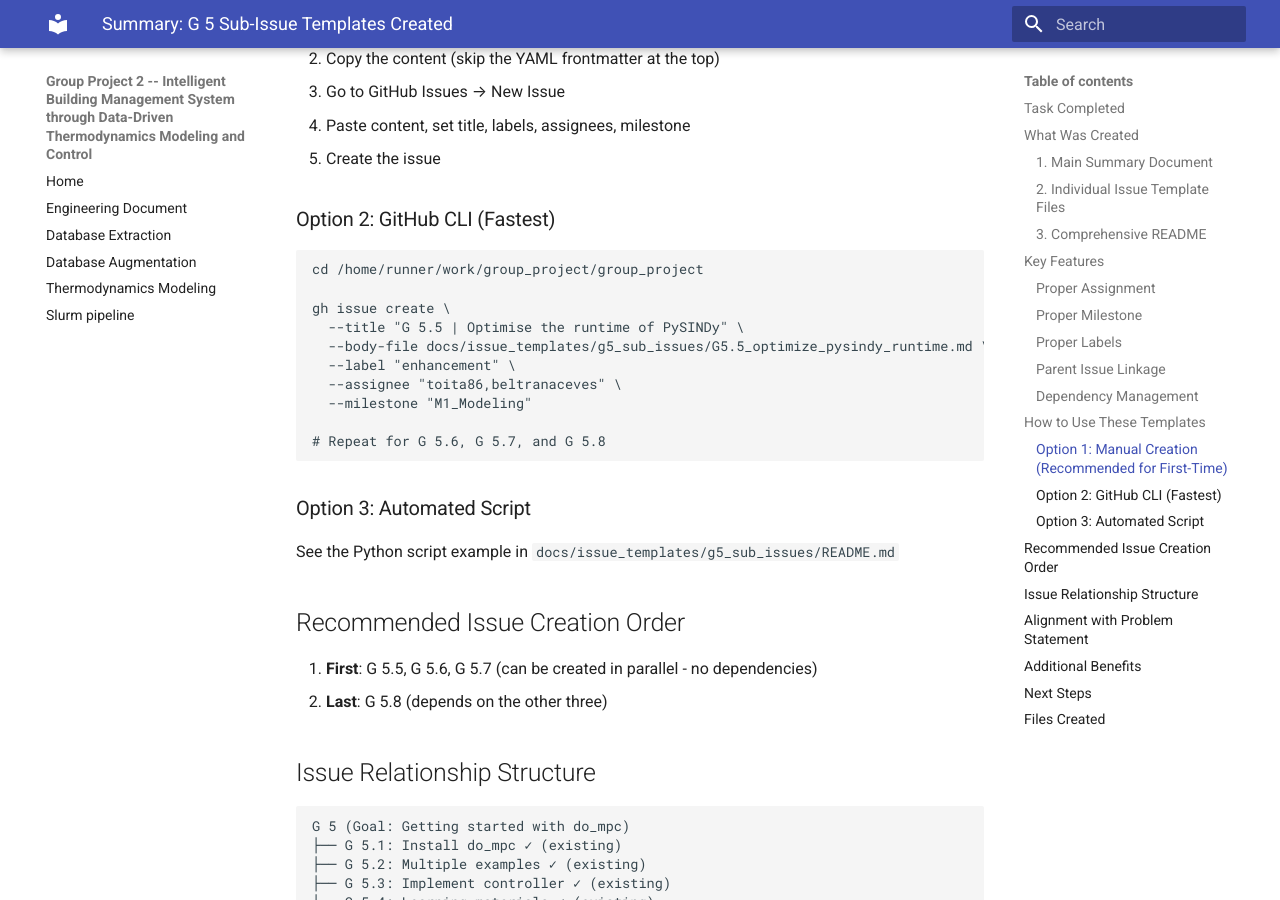
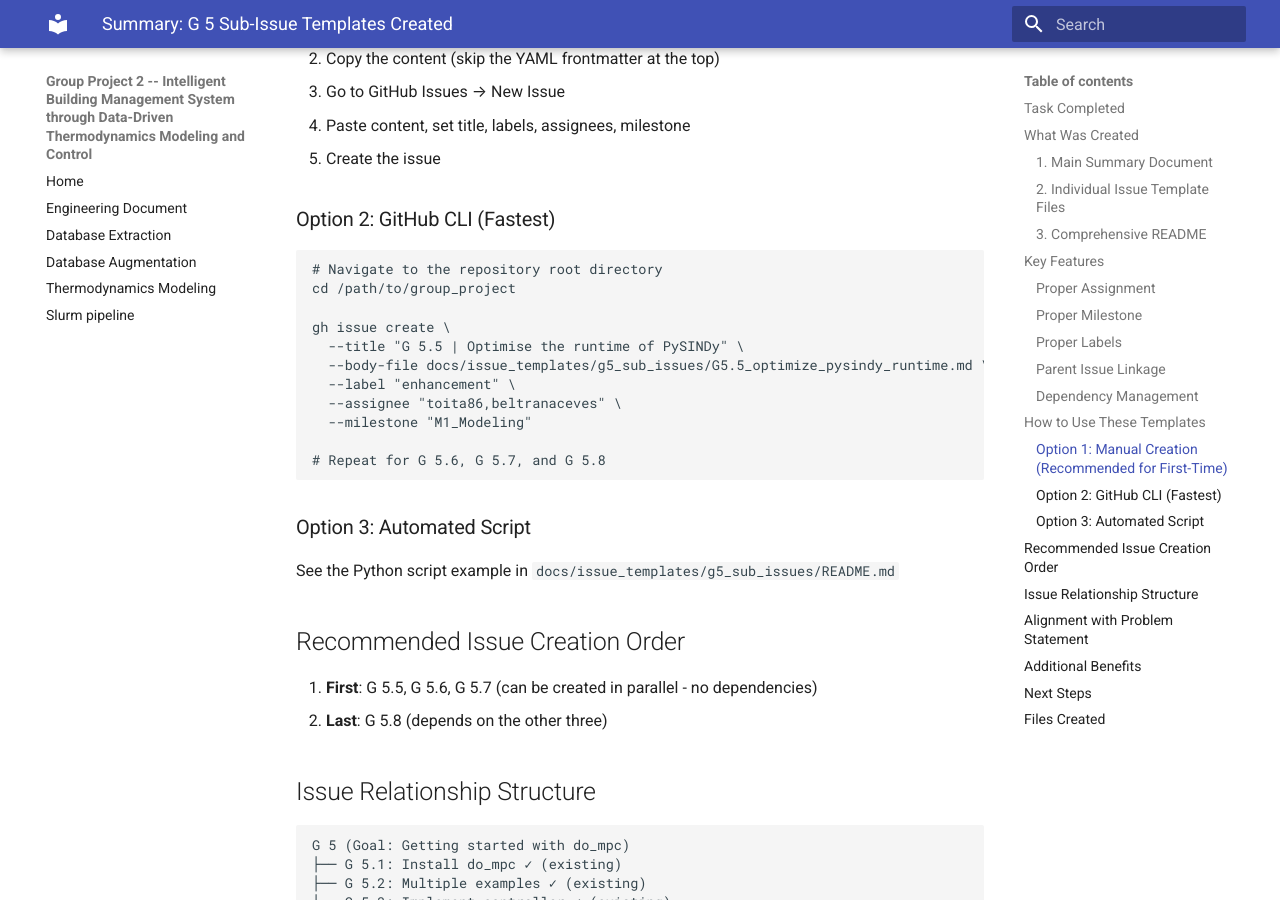
Before and after one commit to AAU-CS-IT-07-02/group_project, an MkDocs documentation site: the page built from docs/SUMMARY_G5_SUB_ISSUES.md, in a window 1280 px wide and 900 px high, scrolled down 2235 px. Built offline with MkDocs 1.6.1 and Material for MkDocs 9.7.7, drawn with Linux system fonts in a browser that asks for light colours.

Commit message:
Fix hardcoded path in summary document
Co-authored-by: beltranaceves <22192199+beltranaceves@users.noreply.github.com>

````diff
--- a/docs/SUMMARY_G5_SUB_ISSUES.md
+++ b/docs/SUMMARY_G5_SUB_ISSUES.md
@@ -75,7 +75,8 @@ G 5.8 explicitly depends on G 5.5, G 5.6, and G 5.7
 
 ### Option 2: GitHub CLI (Fastest)
 ```bash
-cd /home/runner/work/group_project/group_project
+# Navigate to the repository root directory
+cd /path/to/group_project
 
 gh issue create \
   --title "G 5.5 | Optimise the runtime of PySINDy" \
````
